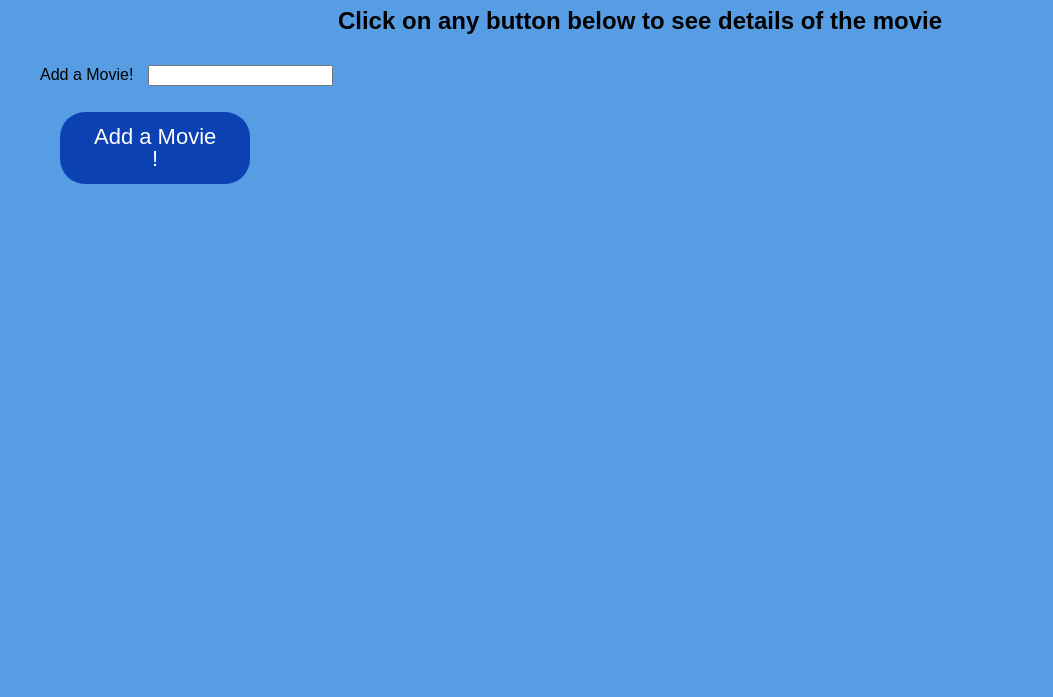
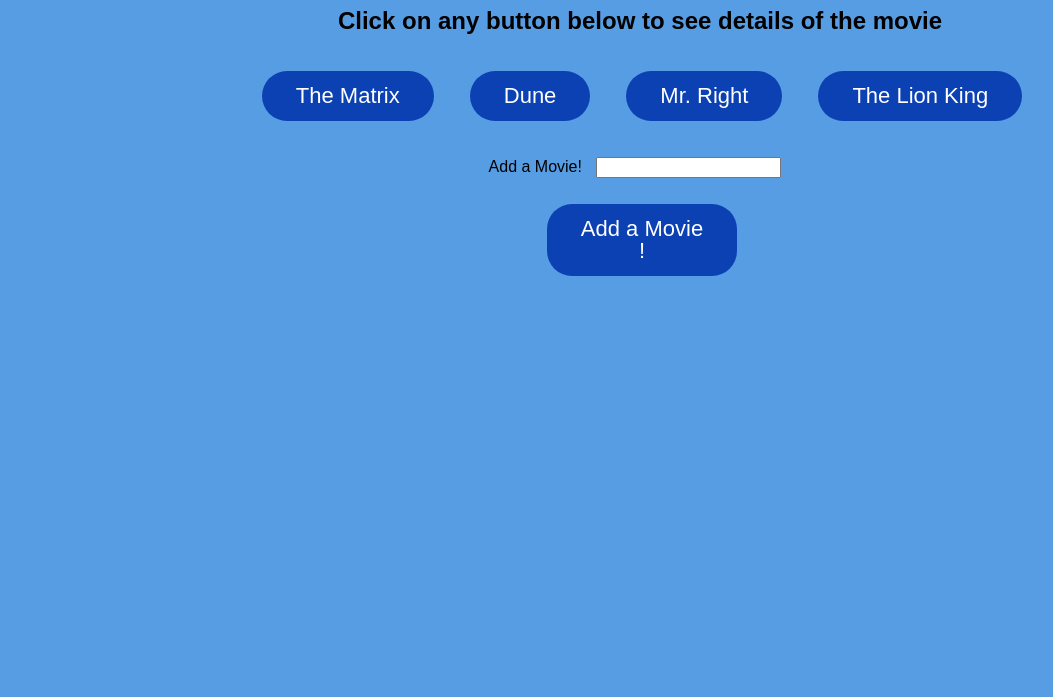
Before and after one commit to kifeakor22/movies-search, a plain HTML site: page index.html in a window 1280 px wide. Shown: the part 103-800 px from the top of the page, without its empty margins (0-1053 px from the left). Drawn offline with nearby package versions, Linux system fonts and the light colour scheme; files that its build step writes are made by us from their sources.

Commit message:
fixed link issues for js and css

```diff
--- a/assets/style.css
+++ b/assets/style.css
@@ -21,6 +21,7 @@ body {
     padding-top: 30px;
     padding-left: 20px;
     padding-right: 20px;
+    text-align: center;
 }
 header {
     text-align: center;
--- a/index.html
+++ b/index.html
@@ -4,7 +4,7 @@
 <head>
   <meta charset="utf-8">
   <title>Favorite Movies</title>
-  <link rel ="stylesheet" href="./style.css" type="text/css">
+  <link rel ="stylesheet" href="./assets/style.css" type="text/css">
   <style type="text/css">
     button,
     div,
@@ -40,7 +40,7 @@
     <div id="movies-view"></div>
 
     <script src="https://cdnjs.cloudflare.com/ajax/libs/jquery/3.2.1/jquery.min.js"></script>
-    <script type="text/javascript" src="./script.js"></script>
+    <script type="text/javascript" src="./assets/script.js"></script>
   </div>
   </div>
 </body>
```
